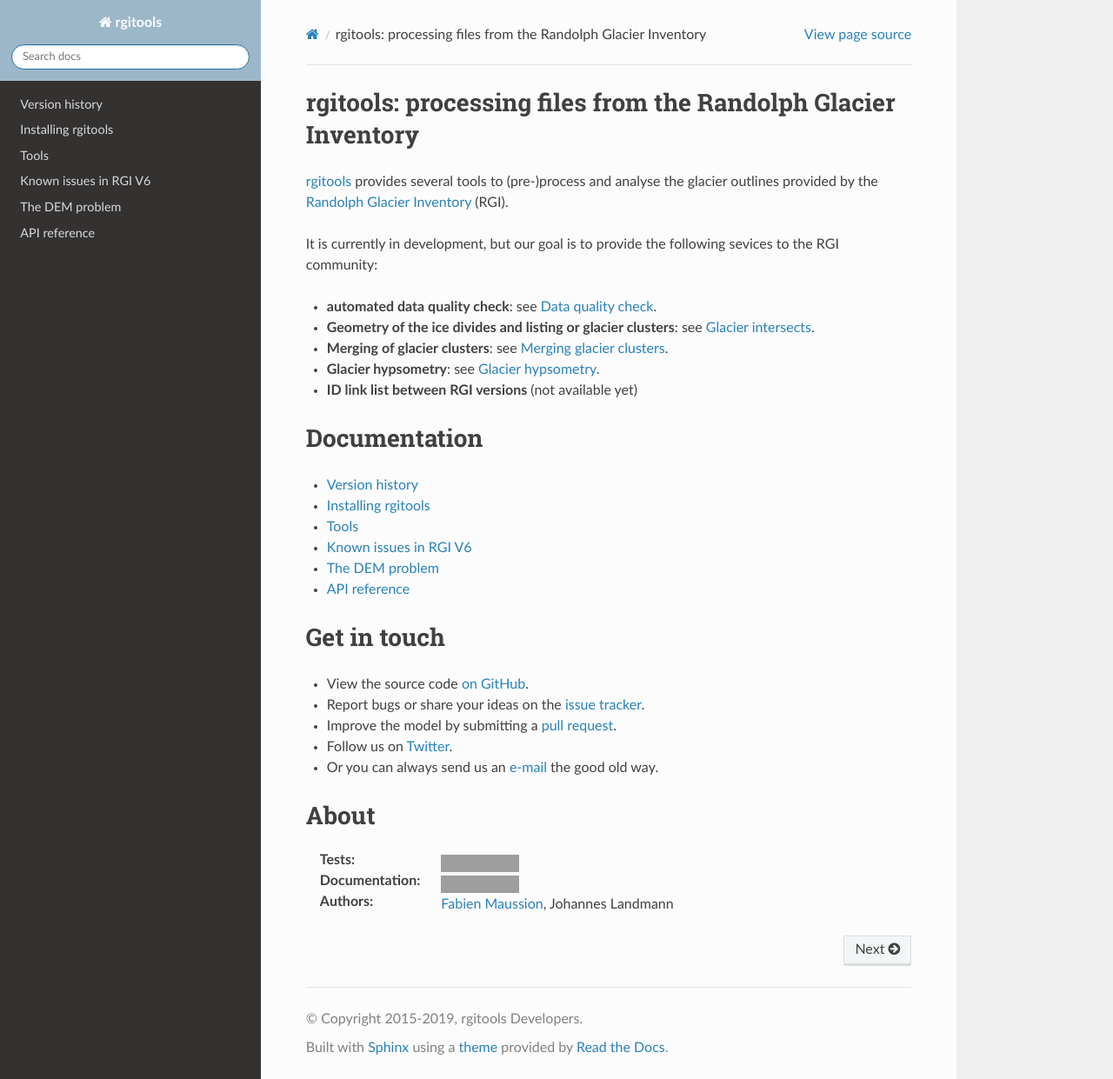
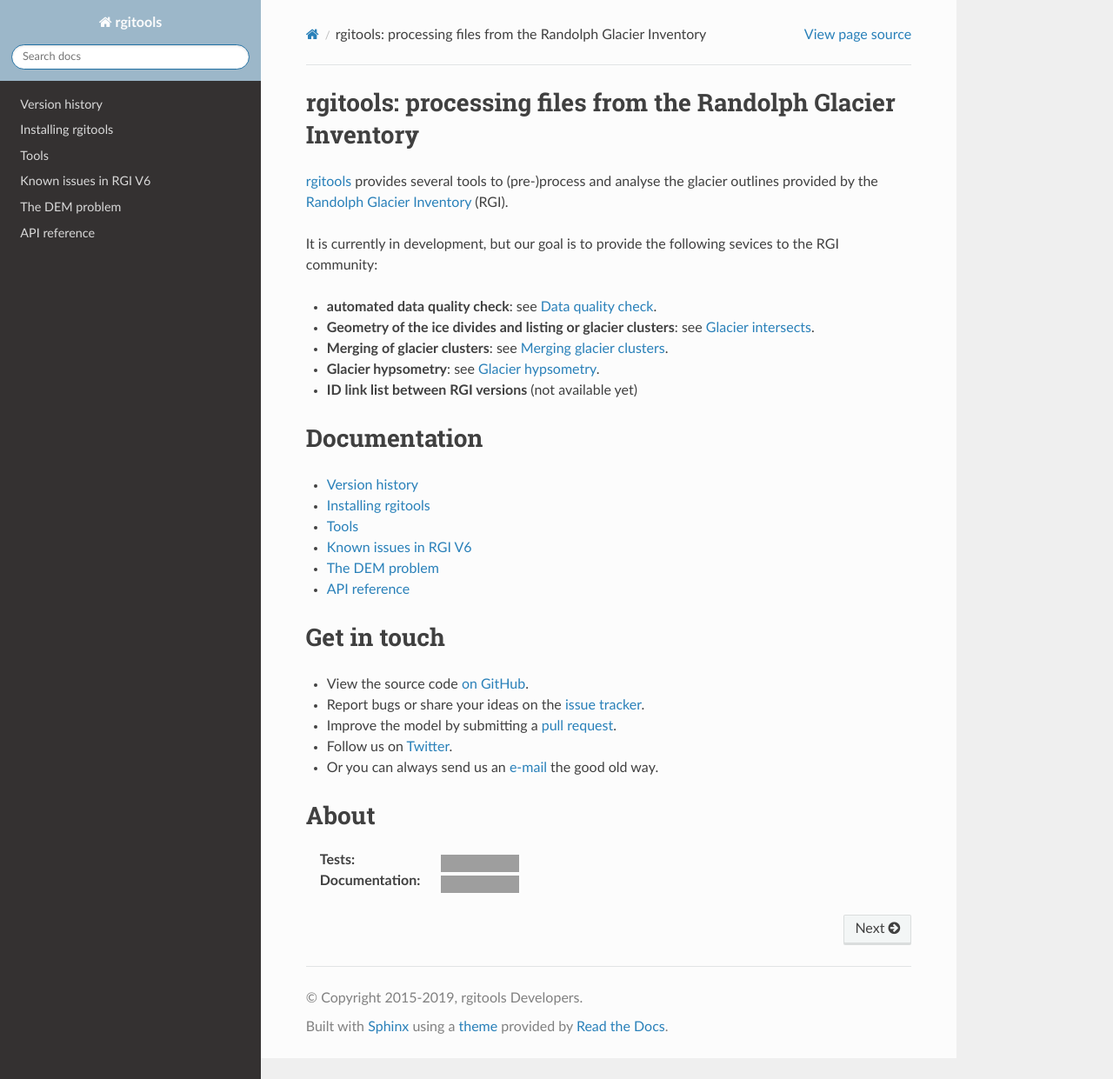
Before and after one commit to GLIMS-RGI/rgitools, a Sphinx documentation site: the page built from docs/index.rst, in a window 1280 px wide and 1241 px high. Shown: the whole window at 87% size. Built offline with Sphinx 7.4.7 and the Read the Docs theme 2.0.0, drawn with Linux system fonts in a browser that asks for light colours; the version number could not be read and is left out; grey boxes are pictures that could not be loaded.

```diff
--- a/README.rst
+++ b/README.rst
@@ -38,7 +40,3 @@ About
     .. image:: https://readthedocs.org/projects/rgitools/badge/?version=latest
         :target: http://rgitools.readthedocs.org/en/latest/?badge=latest
         :alt: Documentation status
-
-:Authors:
-
-    Fabien Maussion
--- a/docs/index.rst
+++ b/docs/index.rst
@@ -61,8 +61,3 @@ About
     .. image:: https://readthedocs.org/projects/rgitools/badge/?version=latest
         :target: http://rgitools.readthedocs.org/en/latest/?badge=latest
         :alt: Documentation status
-
-:Authors:
-
-    `Fabien Maussion <https://fabienmaussion.info/>`_,
-    Johannes Landmann
```
Also changed, not shown: other parts of README.rst (+2 -0 lines), other parts of docs/index.rst (+2 -2 lines).
